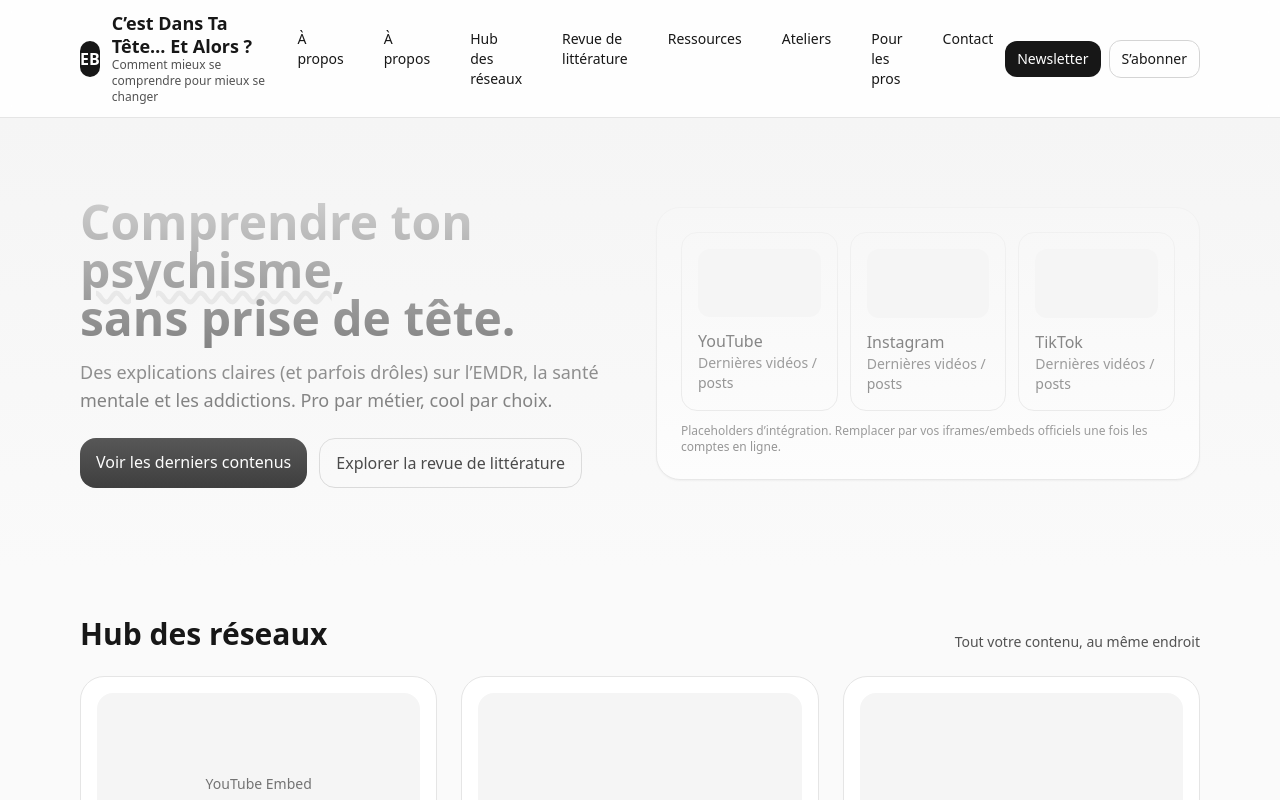
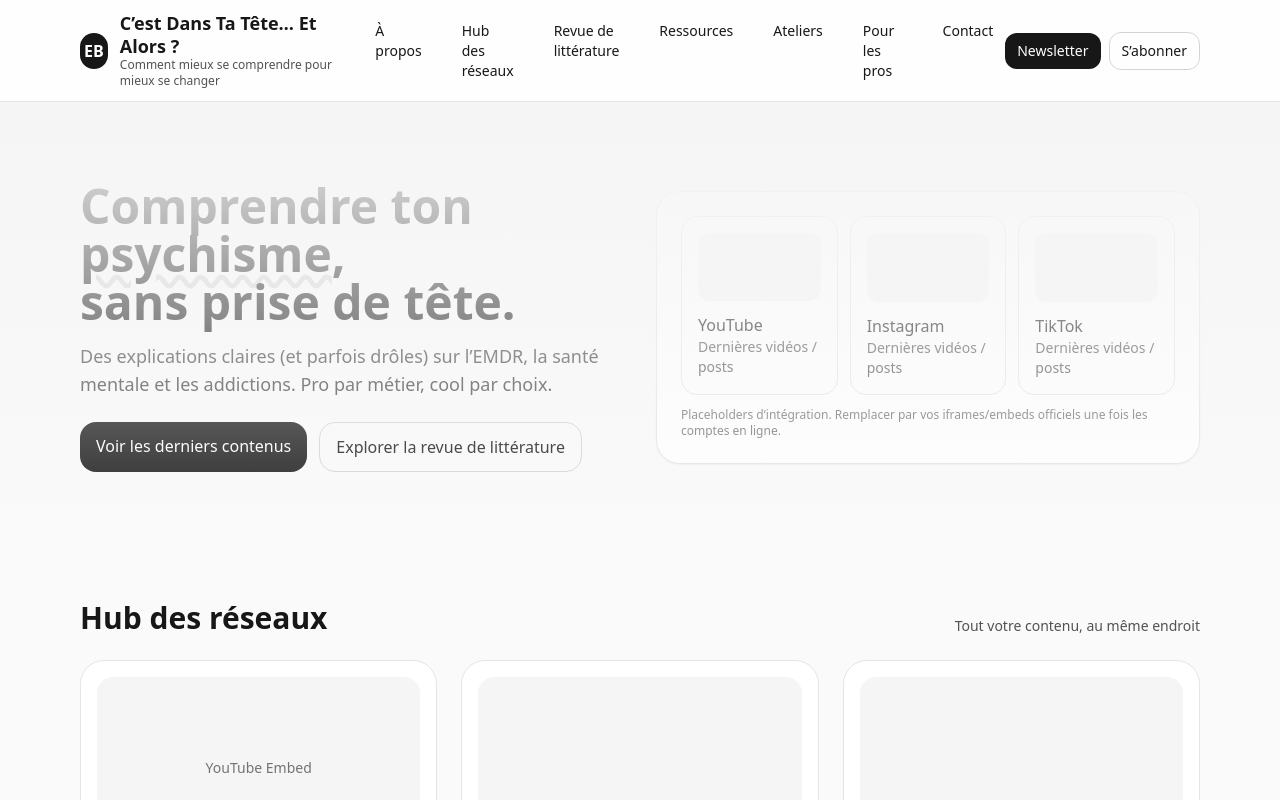
Before and after one commit to dredouardedb/cestdans-ta-tete-site, a Next.js app: page / in a window 1280 px wide. Shown: the top 800 px of the page. Built offline with nearby package versions, Linux system fonts and the light colour scheme.

Commit message:
Update index.jsx

```diff
--- a/pages/index.jsx
+++ b/pages/index.jsx
@@ -2,7 +2,7 @@ import siteConfig from "../site.config";
 
 export default function Home() {
   const sections = [
-    { id: 'a-propos', label: 'À propos' },
+
     { id: 'hub', label: 'Hub des réseaux' },
     { id: 'revue', label: 'Revue de littérature' },
     { id: 'ressources', label: 'Ressources' },
```
